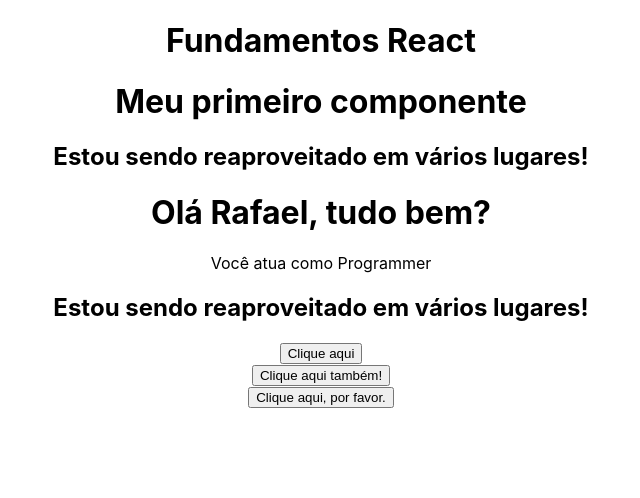
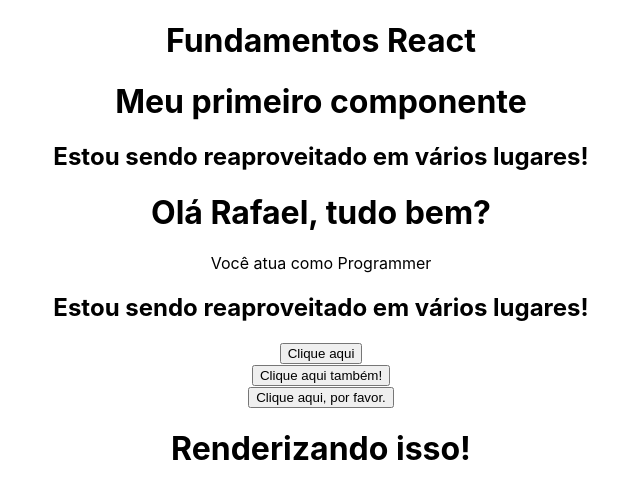
Before and after one commit to ehurafa/react-from-zero-to-mastery, a React (Create React App) app in the folder ARQUIVOS/02_FUNDAMENTOS/fundamentos/: page / in a window 1280 px wide. Shown: the top 498 px of the page, without its empty margins (319-959 px from the left). Built offline with nearby package versions, Linux system fonts and the light colour scheme.

Commit message:
rendering function

```diff
--- a/ARQUIVOS/02_FUNDAMENTOS/fundamentos/src/components/Events.js
+++ b/ARQUIVOS/02_FUNDAMENTOS/fundamentos/src/components/Events.js
@@ -3,6 +3,14 @@ const Events = () => {
     const hadleMyEvent = (e) => {
         console.log(e)
         console.log('ativou o evento!')
+    }
+
+    const renderSomething = (x) => {
+        if(x) {
+            return <h1>Renderizando isso!</h1>
+        } else {
+            return <h1>Também posso renderizar isso!</h1>
+        }
     }
 
     return (
@@ -20,6 +28,7 @@ const Events = () => {
                     }
                 }}>Clique aqui, por favor.</button>
             </div>
+            {renderSomething(true)}
         </div>
     )
 }
```
